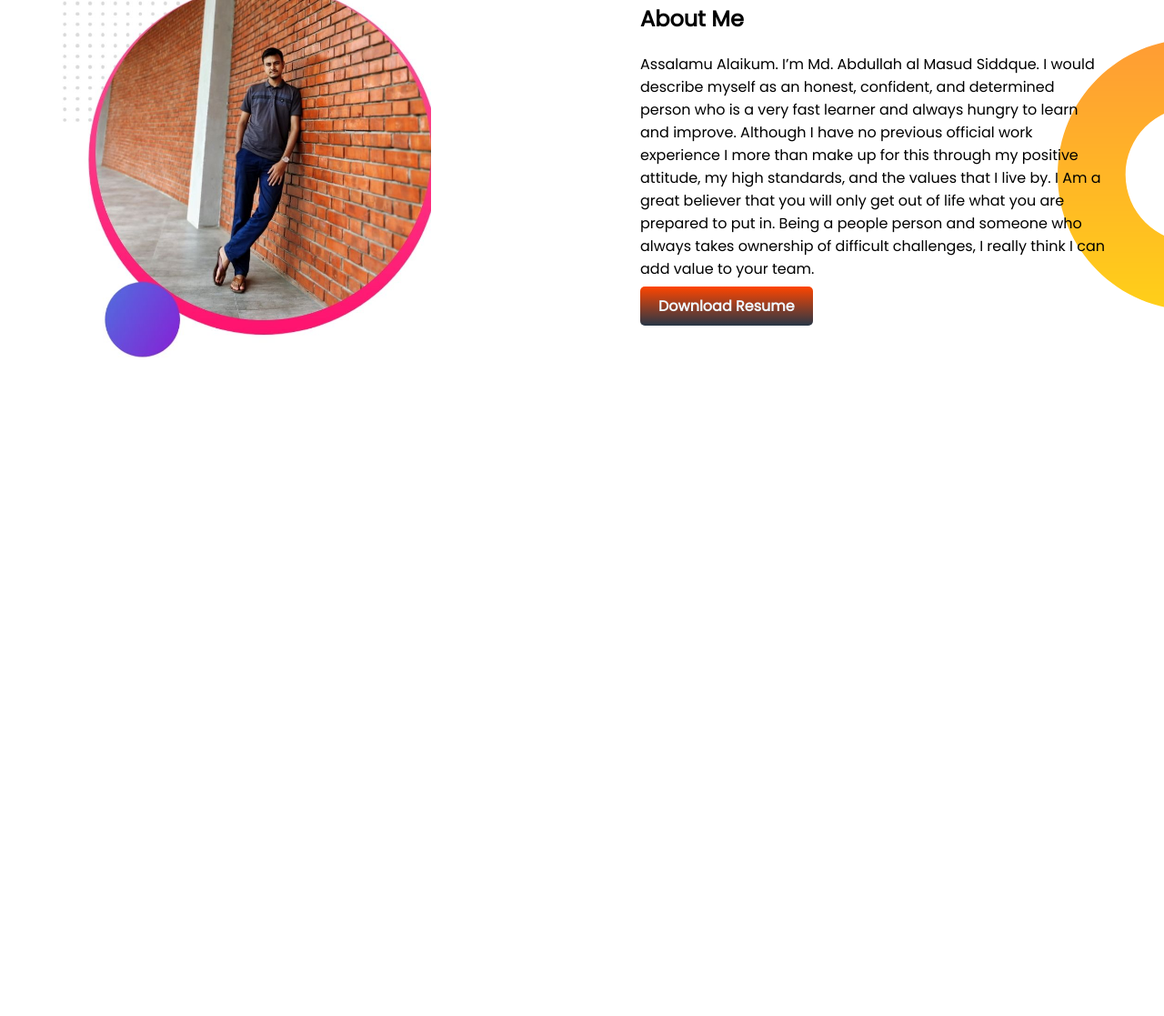
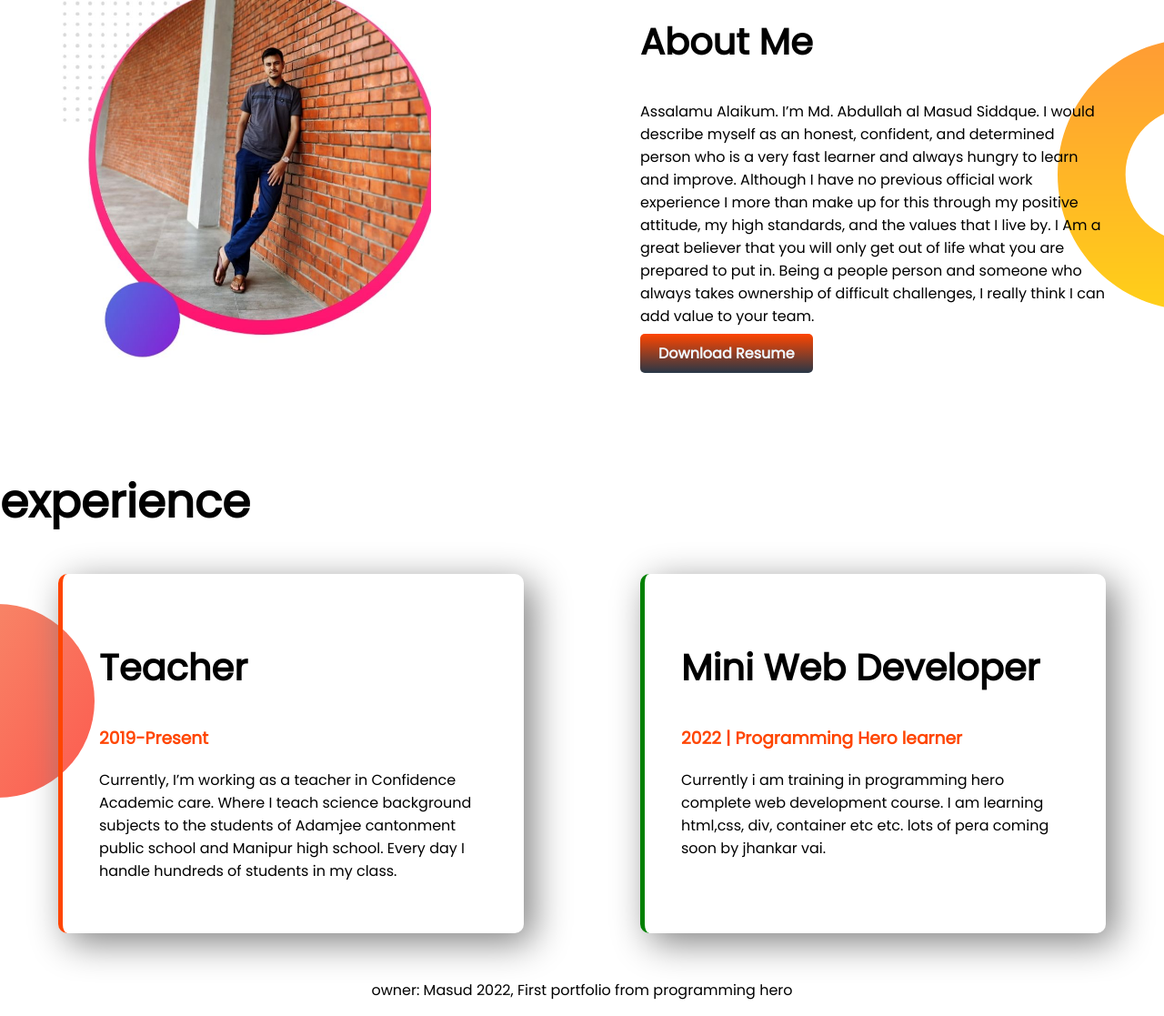
Before and after one commit to masudsiddque/developer-portfolio, a plain HTML site: page index.html in a window 1280 px wide. Shown: the part 747-1864 px from the top of the page at 91% size. Before the commit the page ends 1261 px from the top, so only its background shows below. Drawn offline with Linux system fonts and the light colour scheme.

Commit message:
portfolio done

```diff
--- a/index.html
+++ b/index.html
@@ -13,7 +13,7 @@
 </head>
 
 <body>
-    <section id="top-corner">
+    <section id="top-corner " class="flexible-container">
         <div class="half-width">
             <h1>Welcome to</h1>
             <h1><span class="name">Masud's</span> World!</h1>
@@ -30,7 +30,7 @@
             <img src="images/dp.jpg" alt="dp">
         </div>
     </section>
-    <section id="mid-side">
+    <section id="mid-side" class="flexible-container">
         <div class="half-width">
             <img src="images/dp2.jpg" alt="dp2">
         </div>
@@ -48,6 +48,28 @@
                 href="https://www.linkedin.com/in/md-abdullah-al-masud-siddque-159720170/">Download Resume</a>
         </div>
     </section>
+    <section class="experience">
+        <h1>experience</h1>
+        <div class="flexible-container">
+            <div id="border-color1" class="box">
+                <h2>Teacher</h2>
+                <h3 class="name">2019-Present</h3>
+                <p>Currently, I’m working as a teacher in Confidence Academic care. Where I teach science background
+                    subjects to the students of Adamjee cantonment public school and Manipur high school. Every day I
+                    handle
+                    hundreds of students in my class.</p>
+            </div>
+            <div id="border-color2" class="box">
+                <h2>Mini Web Developer</h2>
+                <h3 class="name">2022 | Programming Hero learner</h3>
+                <p>Currently i am training in programming hero complete web development course. I am learning html,css,
+                    div, container etc etc. lots of pera coming soon by jhankar vai.</p>
+            </div>
+        </div>
+    </section>
 </body>
+<footer>
+    <p>owner: Masud 2022, First portfolio from programming hero</p>
+</footer>
 
 </html>
--- a/style.css
+++ b/style.css
@@ -12,11 +12,15 @@ h1 {
     font-size: 50px;
 }
 
+h2 {
+    font-size: 40px;
+}
+
 .name {
     color: orangered;
 }
 
-section {
+.flexible-container {
     display: flex;
     margin-bottom: 50px;
 }
@@ -44,3 +48,32 @@ section {
     background-repeat: no-repeat;
     background-position: right;
 }
+
+.box {
+    width: 50%;
+    padding: 5%;
+    box-shadow: 10px 10px 40px gray;
+    margin-left: 5%;
+    margin-right: 5%;
+    padding: 40px;
+    border-radius: 10px;
+
+}
+
+.experience {
+    background-image: url(images/exp-bg.png);
+    background-repeat: no-repeat;
+    background-position: left;
+}
+
+#border-color1 {
+    border-left: 5px solid orangered;
+}
+
+#border-color2 {
+    border-left: 5px solid green;
+}
+
+footer {
+    text-align: center;
+}
```
